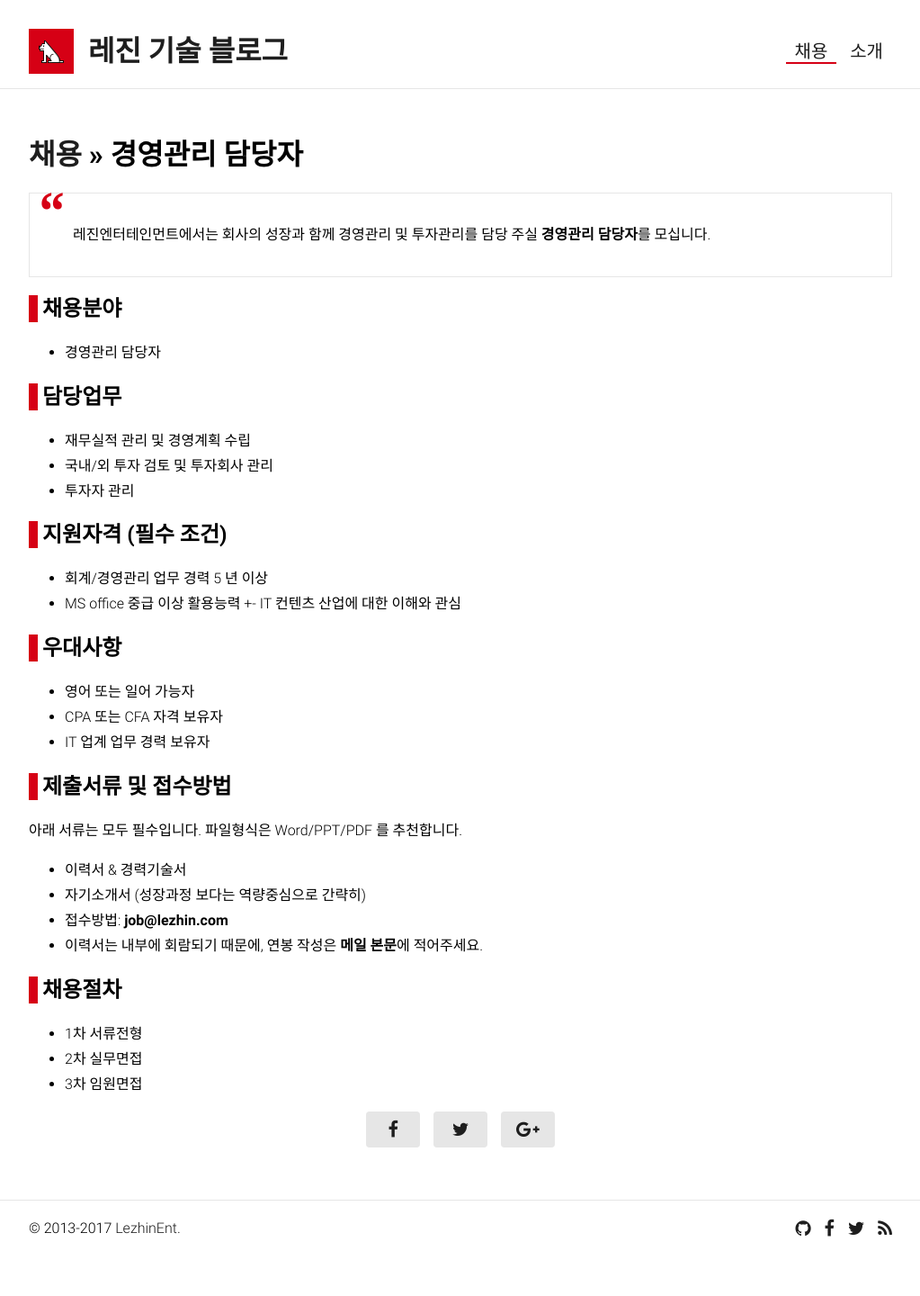
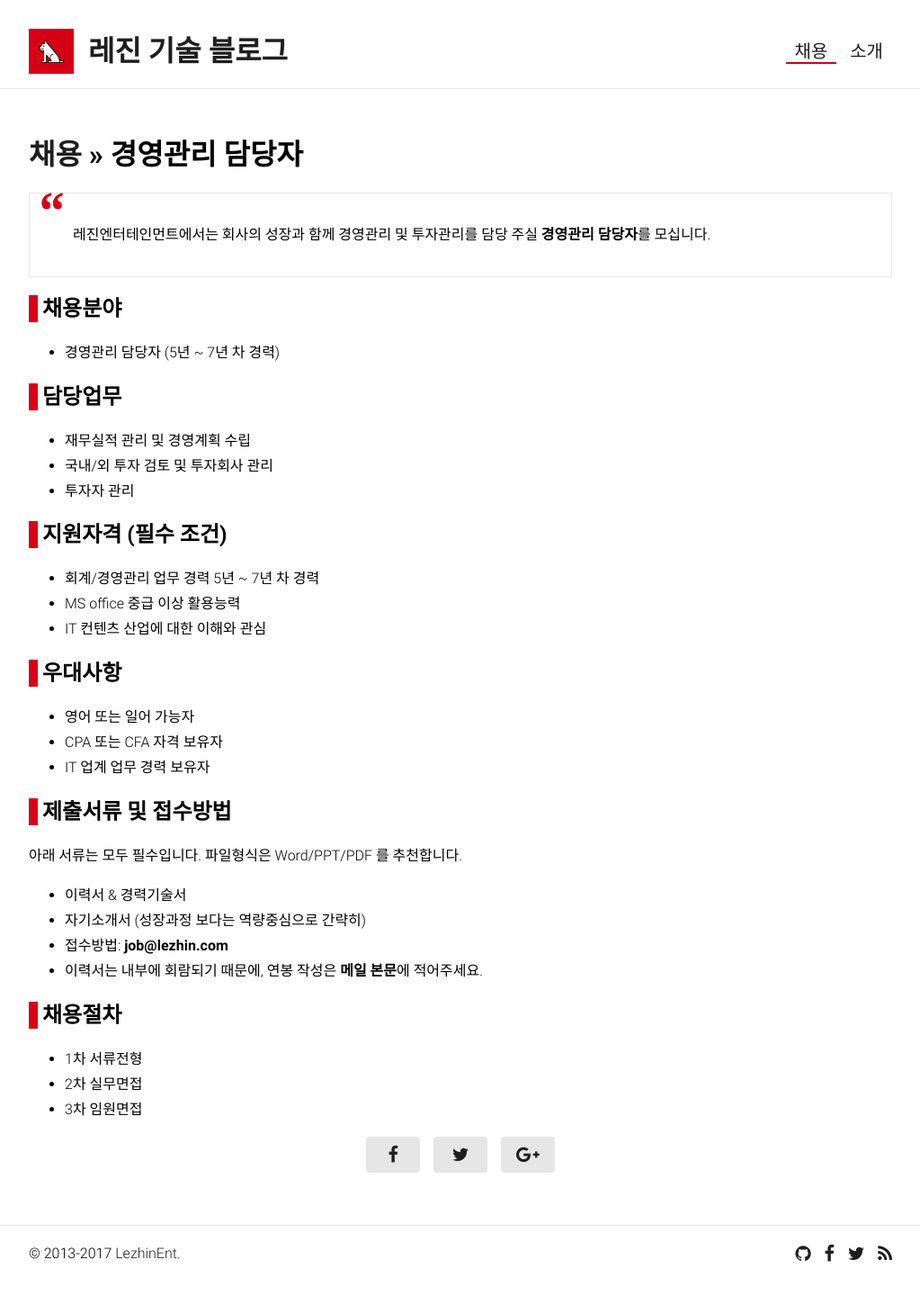
Before and after one commit to lezhin/lezhin.github.io, a Jekyll site: the page built from recruit/finance.md, in a window 1280 px wide. Shown: the whole page at 90% size, without its empty margins (128-1151 px from the left). Built offline with Jekyll 4.4.1, drawn with Linux system fonts in a browser that asks for light colours; nearby versions of some CDN libraries; some web fonts are replaced; before the commit the page ends 1412 px from its top, so only the background shows below that.

Commit message:
update recruit page for finance

```diff
--- a/recruit/finance.md
+++ b/recruit/finance.md
@@ -7,7 +7,7 @@
 
 ## 채용분야
 
-- 경영관리 담당자
+- 경영관리 담당자 (5년 ~ 7년 차 경력)
 
 ## 담당업무
 
@@ -17,9 +17,9 @@
 
 ## 지원자격 (필수 조건)
 
-- 회계/경영관리 업무 경력 5 년 이상
+- 회계/경영관리 업무 경력 5년 ~ 7년 차 경력
 - MS office 중급 이상 활용능력
-+- IT 컨텐츠 산업에 대한 이해와 관심
+- IT 컨텐츠 산업에 대한 이해와 관심
 
 ## 우대사항
 
```
